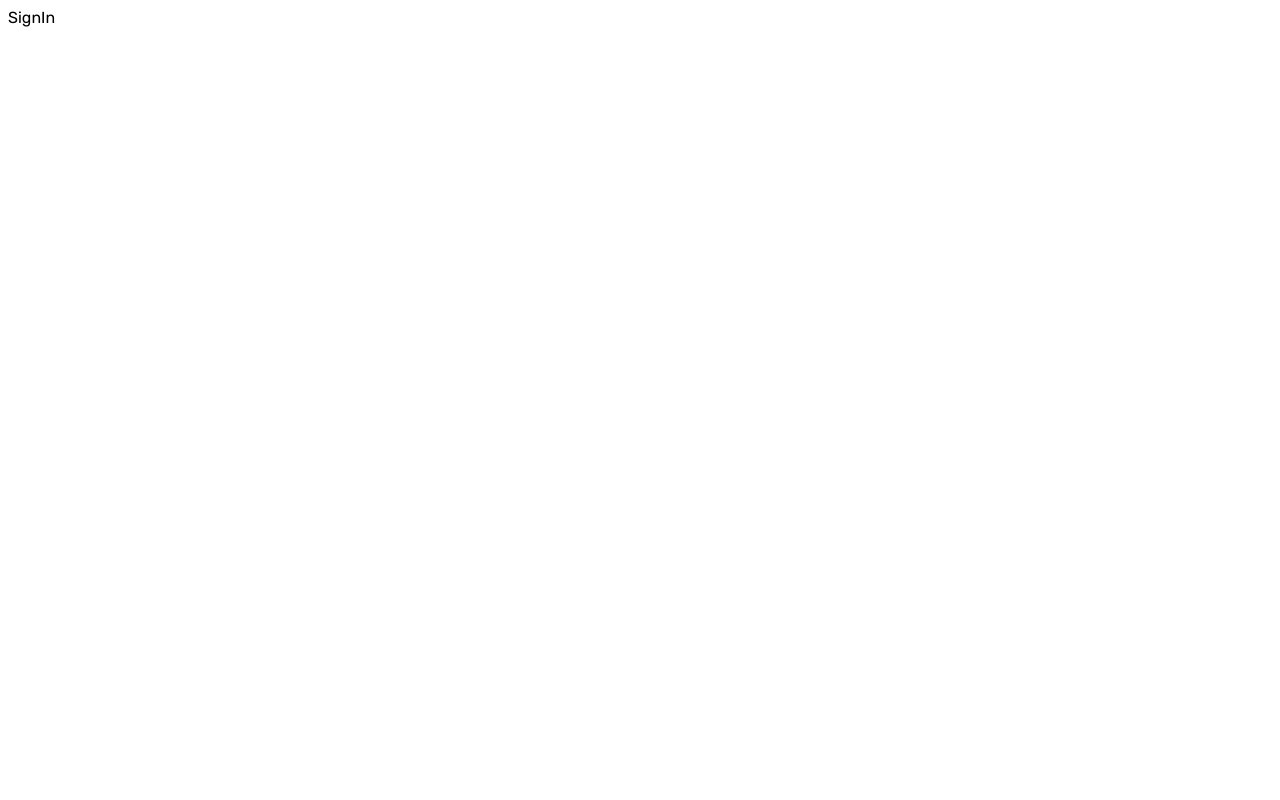
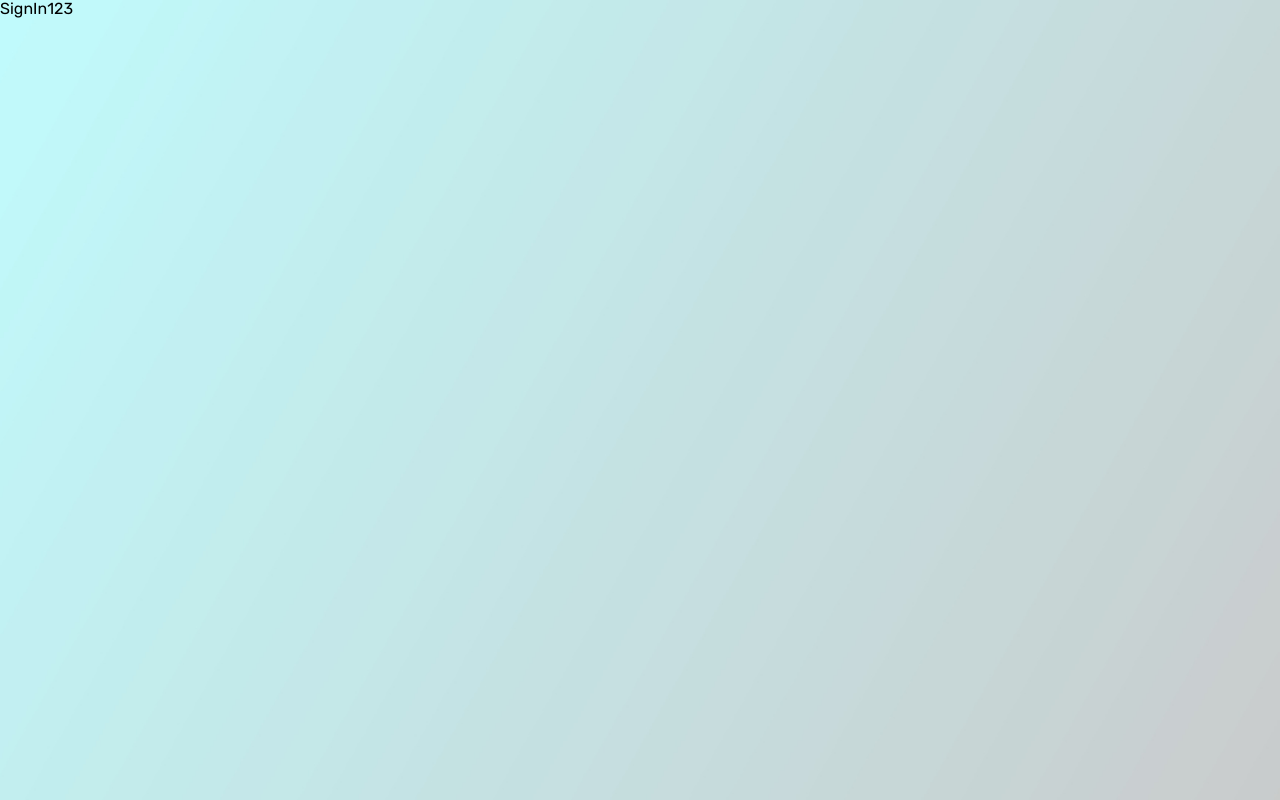
Before and after one commit to Drelanis/the_thrive_frontend, a Next.js app: page /signin in a window 1280 px wide. Built offline with nearby package versions, Linux system fonts and the light colour scheme.

Commit message:
add background for sign in and minor fix

```diff
--- a/src/app/(auth)/signin/page.tsx
+++ b/src/app/(auth)/signin/page.tsx
@@ -1,5 +1,13 @@
+import { SignInPage } from '@modules';
+
+import styles from './styles.module.scss';
+
 const SignIn = () => {
-  return <div>SignIn</div>;
+  return (
+    <main className={styles.container}>
+      <SignInPage />
+    </main>
+  );
 };
 
 export default SignIn;
--- /dev/null
+++ b/src/app/(auth)/signin/styles.module.scss
@@ -0,0 +1,7 @@
+.container {
+  min-height: 100vh;
+  background-image: url('~@public/backgrounds/auth-background.jpg');
+  background-size: cover;
+  background-repeat: no-repeat;
+  background-position: center;
+}
--- a/src/app/layout.tsx
+++ b/src/app/layout.tsx
@@ -1,6 +1,8 @@
 import { Rubik } from '@configs';
 import { Provider } from '@lib';
 import { PropsWithChildren } from 'react';
+
+import 'normalize.css/normalize.css';
 
 export const metadata = {
   title: 'TheThrive',
--- a/src/app/page.tsx
+++ b/src/app/page.tsx
@@ -1,9 +1,7 @@
-import 'normalize.css/normalize.css';
+import { redirect } from 'next/navigation';
 
 const Home = () => {
-  const a = '1';
-
-  return <p>{a}</p>;
+  redirect('/signin');
 };
 
 export default Home;
--- /dev/null
+++ b/src/modules/index.ts
@@ -0,0 +1 @@
+export * from './pages';
--- /dev/null
+++ b/src/modules/pages/SignInPage/index.tsx
@@ -0,0 +1,3 @@
+export const SignInPage = () => {
+  return <div>SignIn123</div>;
+};
--- /dev/null
+++ b/src/modules/pages/index.ts
@@ -0,0 +1 @@
+export * from './SignInPage';
--- a/tsconfig.json
+++ b/tsconfig.json
@@ -27,6 +27,8 @@
       "@public/*": ["./public/*"],
       "@configs": ["src/configs"],
       "@configs/*": ["src/configs/*"],
+      "@modules": ["src/modules"],
+      "@modules/*": ["src/modules/*"],
     },
   },
   "include": ["next-env.d.ts", "**/*.ts", "**/*.tsx", ".next/types/**/*.ts"],
```
